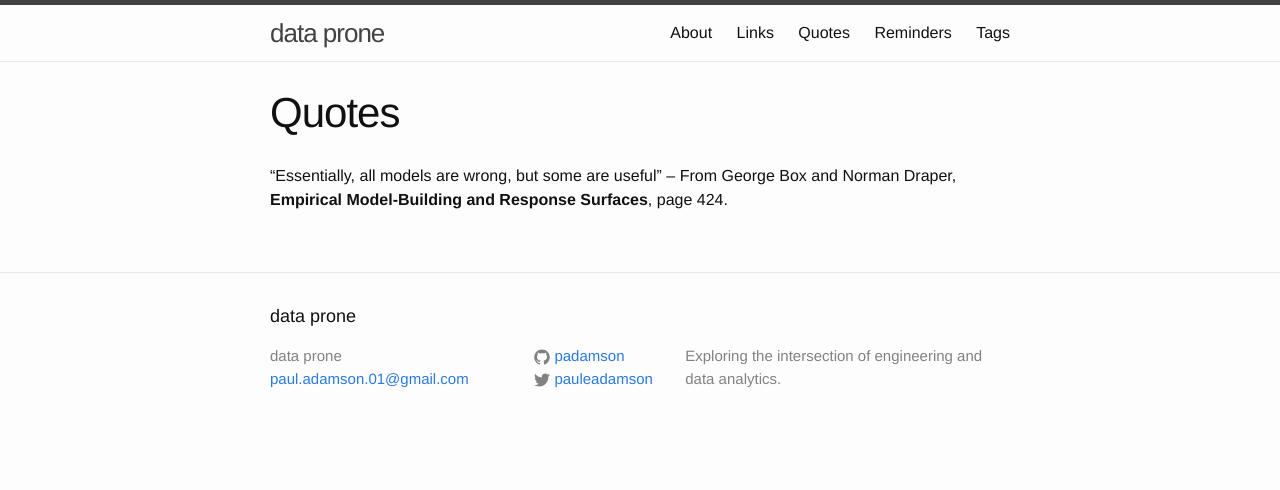
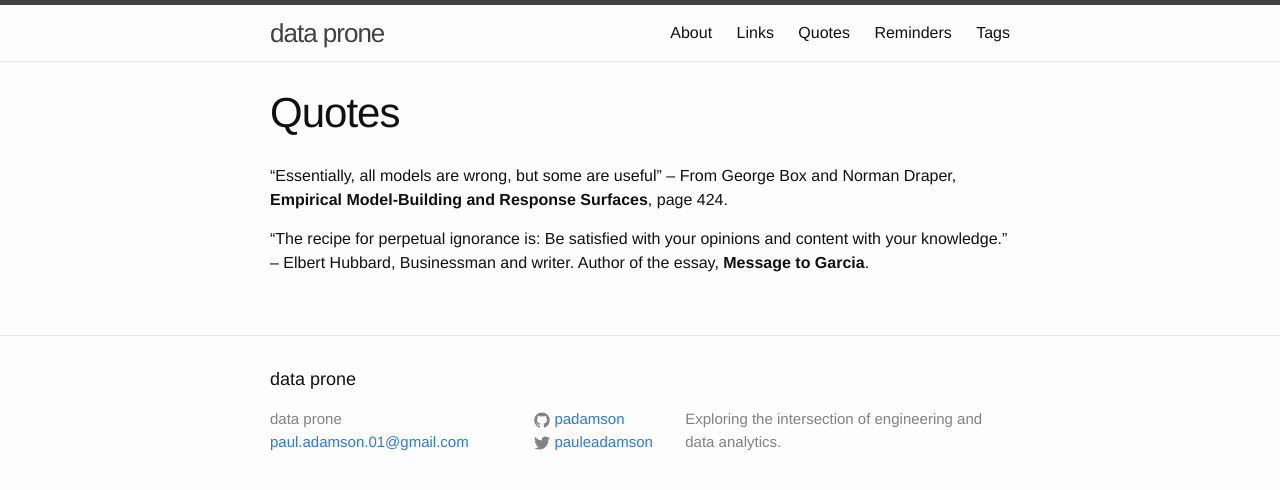
Before and after one commit to padamson/padamson.github.io, a Jekyll site: the page built from quotes.md, in a window 1280 px wide. Shown: the top 490 px of the page. Built offline with Jekyll 4.4.1, drawn with Linux system fonts in a browser that asks for light colours.

Commit message:
add quote

```diff
--- a/quotes.md
+++ b/quotes.md
@@ -4,7 +4,12 @@ title: Quotes
 permalink: /quotes/
 ---
 
-{% include quotes-ad.html %}
-
 "Essentially, all models are wrong, but some are useful"
 -- From George Box and Norman Draper, **Empirical Model-Building and Response Surfaces**, page 424.
+
+"The recipe for perpetual ignorance is:
+Be satisfied with your opinions and
+content with your knowledge."
+-- Elbert Hubbard, Businessman and writer. Author of the essay, **Message to Garcia**.
+
+{% include quotes-ad.html %}
```
